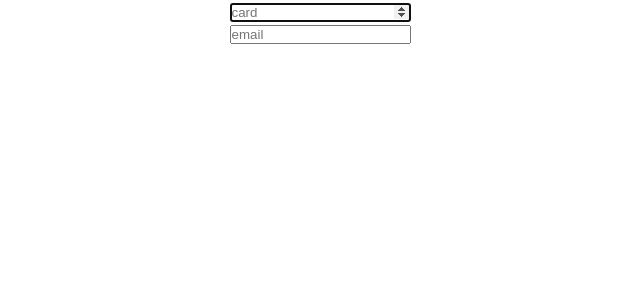
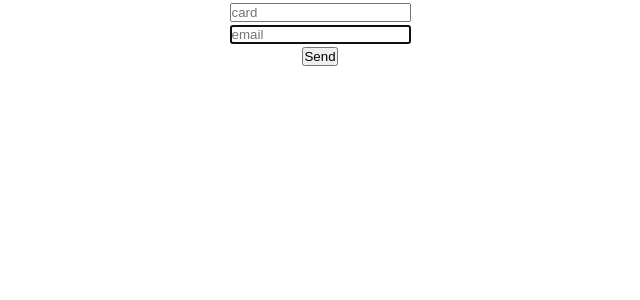
Before and after one commit to vitaliygalata1986/react-study-course_2, a React (Create React App) app: page / in a window 1280 px wide. Shown: the top 300 px of the page, without its empty margins (320-960 px from the left). Built offline with nearby package versions, Linux system fonts and the light colour scheme.

Commit message:
use uncontolled input + refs

```diff
--- a/src/components/Form.jsx
+++ b/src/components/Form.jsx
@@ -3,61 +3,55 @@ import React from 'react';
 class Form extends React.Component {
   constructor() {
     super();
-    this.state = {
-      card: '',
-      email: '',
-    };
-    this.firstNameRef = React.createRef(); // ссылка на объект Ref
+    this.cardRef = React.createRef(); // ссылка на объект Ref
     this.emailRef = React.createRef();
   }
 
-  handleEmail = (event) => {
-    this.setState({ email: event.target.value }); // создаем динамич. ключ
+  componentDidMount() {
+    // console.log(this.firstNameRef);
+    this.emailRef.current.focus();
+  }
+
+  handleSubmit = (event) => {
+    event.preventDefault();
+    if (this.cardRef.current.value.length < 16) {
+      alert('invalid card number');
+      return;
+    }
+    if (
+      !/^\w+([\.-]?\w+)*@\w+([\.-]?\w+)*(\.\w{2,3})+$/.test(
+        this.emailRef.current.value
+      )
+    ) {
+      alert('email is not valid');
+      return;
+    }
+
+    // send
+    // после отправки обнуляем поля
+    this.cardRef.current.value = '';
+    this.emailRef.current.value = '';
   };
 
-  handleChange = (event) => {
-    this.setState(
-      // setState если первым параметром принимает функцию, то вторым параметром может принимать коллбэк
-      // после того, как наша card обновилась, мы сделаем проверку на символы
-      () => ({ [event.target.name]: event.target.value }),
-      () => {
-        if (this.state.card.length === 16) {
-          // после того как мы вбили 16 символов
-          // то установим фокус на след. инпуте
-          this.emailRef.current.focus();
-        }
-      }
-    );
-  };
-
-  componentDidMount() {
-    // console.log(this.firstNameRef);
-    this.firstNameRef.current.focus();
-  }
-
   render() {
-    const { email, card } = this.state;
     return (
-      <div>
+      <form onSubmit={this.handleSubmit}>
         <input
           type="number"
           name="card"
-          value={card}
           placeholder="card"
-          onChange={this.handleChange}
-          ref={this.firstNameRef}
+          ref={this.cardRef}
         />
         <br />
         <input
           type="email"
           name="email"
           placeholder="email"
-          value={email}
-          onChange={this.handleEmail}
           ref={this.emailRef}
         />
         <br />
-      </div>
+        <button type="submit">Send</button>
+      </form>
     );
   }
 }
```
